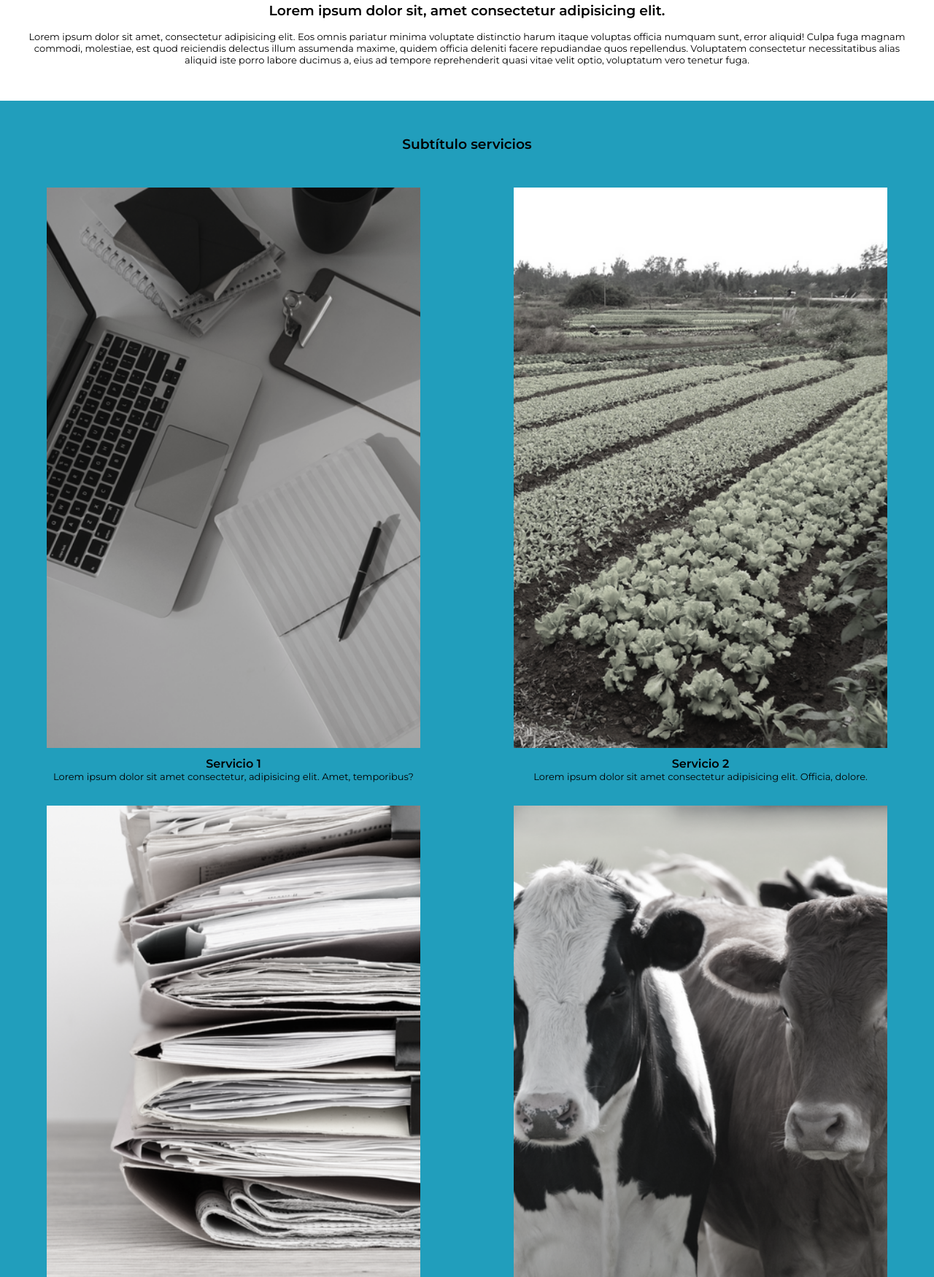
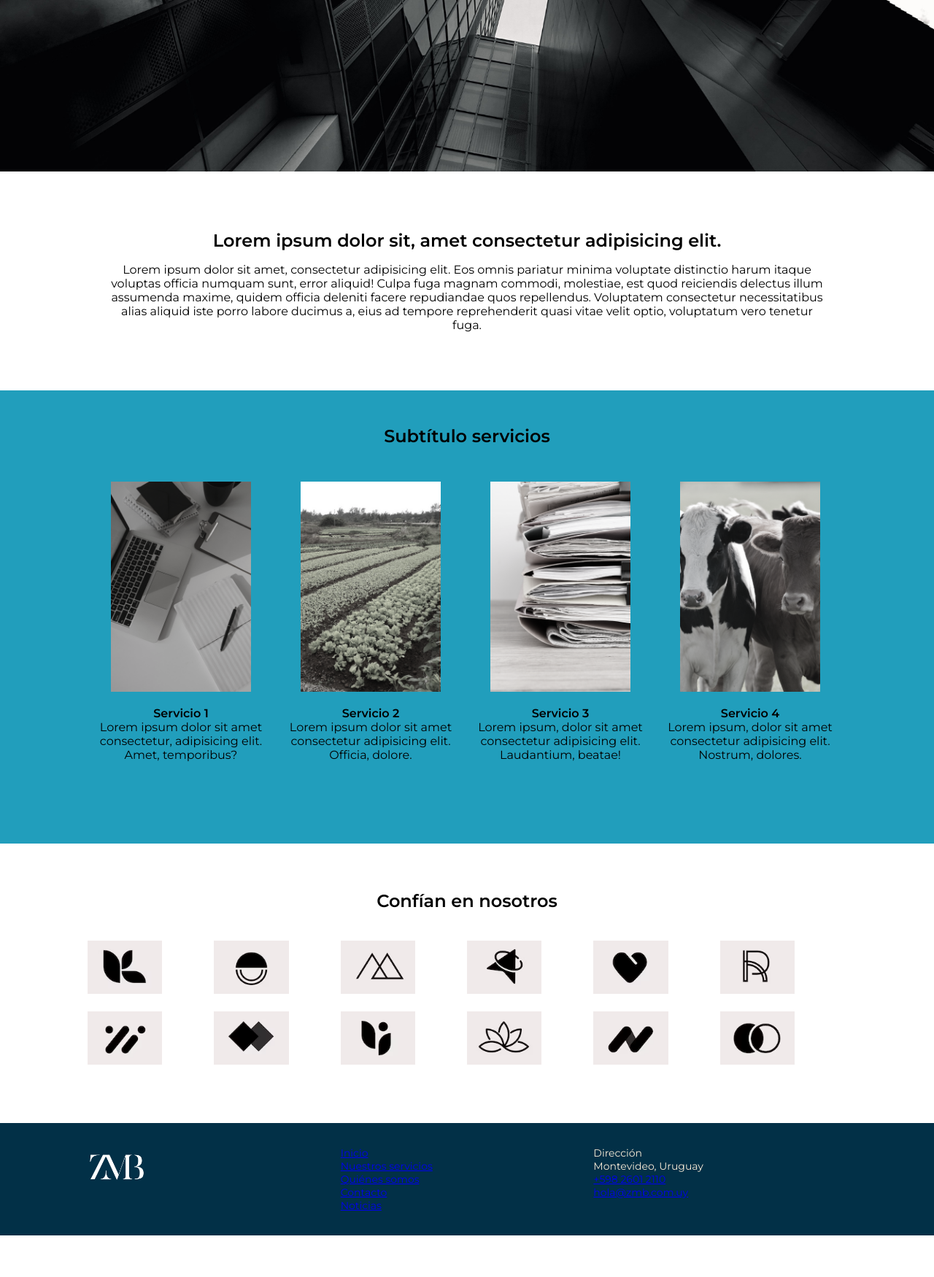
Before and after one commit to mzitovanni/preentrega2-zito, a plain HTML site: page index.html in a window 1280 px wide. Shown: the part 407-2157 px from the top of the page at 73% size. After the commit the page ends 2100 px from the top, so only its background shows below. Drawn offline with Linux system fonts and the light colour scheme.

Commit message:
Adaptación para ordenadores

```diff
--- a/css/estilos.css
+++ b/css/estilos.css
@@ -108,7 +108,7 @@ fb8500 - naranja
     grid-template-columns: repeat(2, 1fr);
     background-color: #219ebc;
     padding-bottom: 1rem;
-
+    vertical-align: center;
 }
 
 
@@ -126,6 +126,7 @@ fb8500 - naranja
     grid-template-columns: repeat(6,1fr);
     padding-bottom: 4rem;
     padding: 0.5rem;
+    vertical-align: center;
 }
 
 .clientes-grid img {
@@ -176,5 +177,86 @@ form{
 
 @media (min-width: 768px)
 {
+    .header-flex {
+        flex-direction: row;
+        justify-content: space-around;
+    }
+    .header-flex li {
+        margin: 1rem;
+        font-size: 16px;
+    }
+
+    .banner-hero {
+        height: 70vh;
+    }
+
+    .banner-hero {
+        padding: 20vh;
+        padding-right: 40%;
+        font-size:larger;
+    }
+
+    .texo-descripcion {
+        padding-top: 5rem;
+        padding-bottom: 5rem;
+    }
+
+    .texo-descripcion p {
+        margin-top: 1rem;
+        padding-left: 15vh;
+        padding-right: 15vh;
+        font-size: 16px;
+    }
+
+    .servicio {
+        width: 20vw;
+    }
+
+    .servicio img {
+        width: 15vw;
+        margin-bottom: 1rem;
+    }
+
+    .servicio p {
+        font-size: 16px;
+    }
+
+    .servicios-grid {
+        grid-template-columns: repeat(4, 1fr);
+        padding-bottom: 5rem;
+        padding-left: 15vh;
+        padding-right: 15vh;
+    }
+
+
+.subtitulo {
+    padding-top: 4rem;
+    padding-bottom: 2rem;
 
 }
+.clientes-grid {
+    padding-left: 15vh;
+    padding-right: 15vh;
+
+}
+
+.clientes-grid img {
+    width: 8vw;
+    margin-bottom: 1.5rem;
+    align-content: center;
+}
+
+.footer{
+    padding-left: 15vh;
+    padding-right: 15vh;
+}
+.footer-text {
+    font-size: 14px;
+}
+
+.logo-footer img {
+    width: 80px;
+}
+
+
+}
--- a/index.html
+++ b/index.html
@@ -35,9 +35,9 @@
 
         <!-- TEXTO DESCRIPTIVO -->
         <section class="texo-descripcion">
-            <h3>
+            <h2>
                 Lorem ipsum dolor sit, amet consectetur adipisicing elit.
-            </h3>
+            </h2>
             <p>
                 Lorem ipsum dolor sit amet, consectetur adipisicing elit. Eos omnis pariatur minima voluptate distinctio
                 harum itaque voluptas officia numquam sunt, error aliquid! Culpa fuga magnam commodi, molestiae, est quod
@@ -49,7 +49,7 @@
 
         <!-- SERVICIOS -->
         <section class="subtitulo-color">
-            <h3>Subtítulo servicios</h3>
+            <h2>Subtítulo servicios</h2>
         </section>
         <section class="servicios-grid">
             <article class="servicio">
@@ -84,7 +84,7 @@
 
         <!-- CLIENTES -->
         <section class="subtitulo">
-            <h3>Confían en nosotros</h3>
+            <h2>Confían en nosotros</h2>
         </section>
         <section class="clientes-grid">
             <img src="./recursos/logos clientes/logo-cliente-1.png" alt="Cliente1">
```
